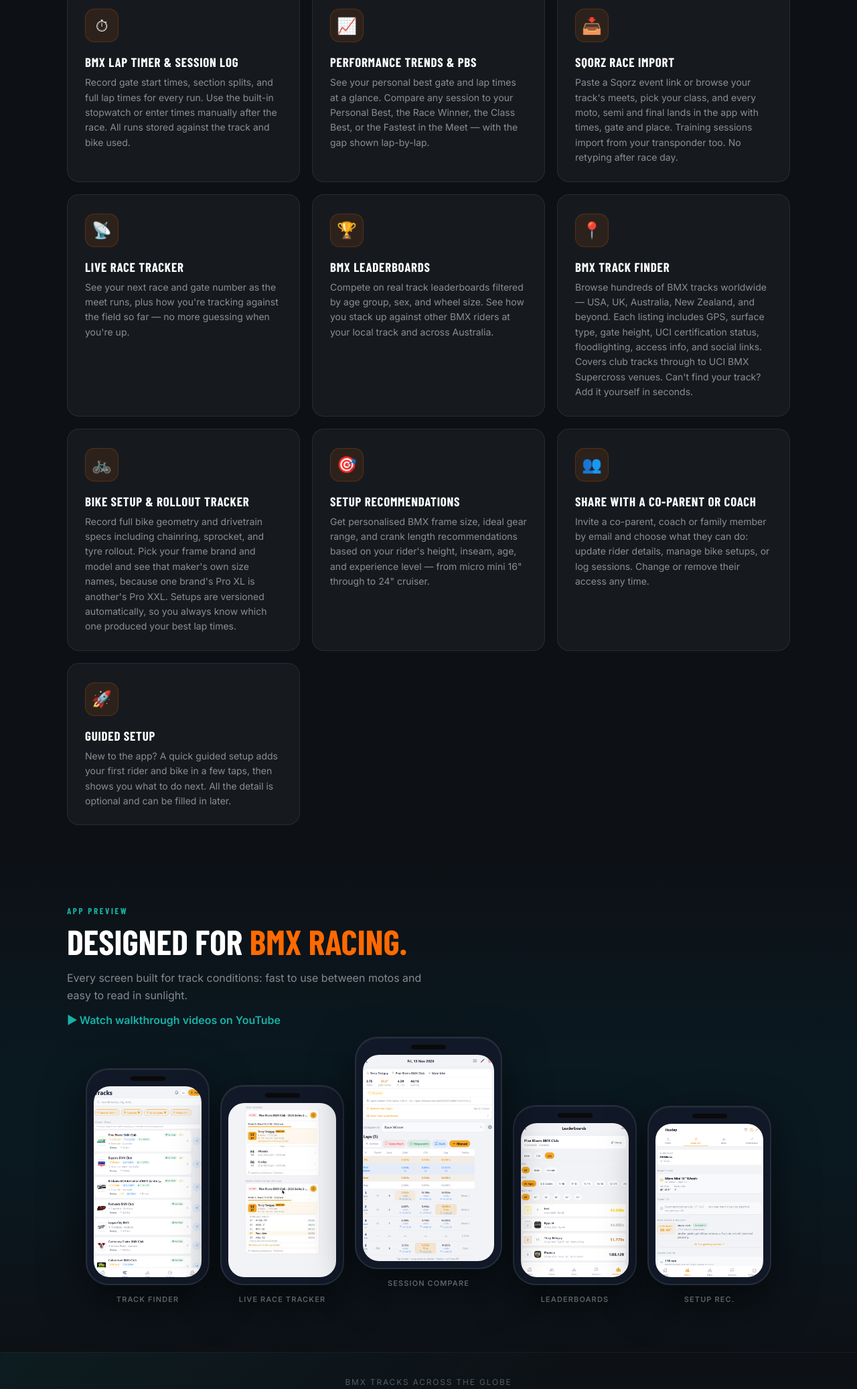
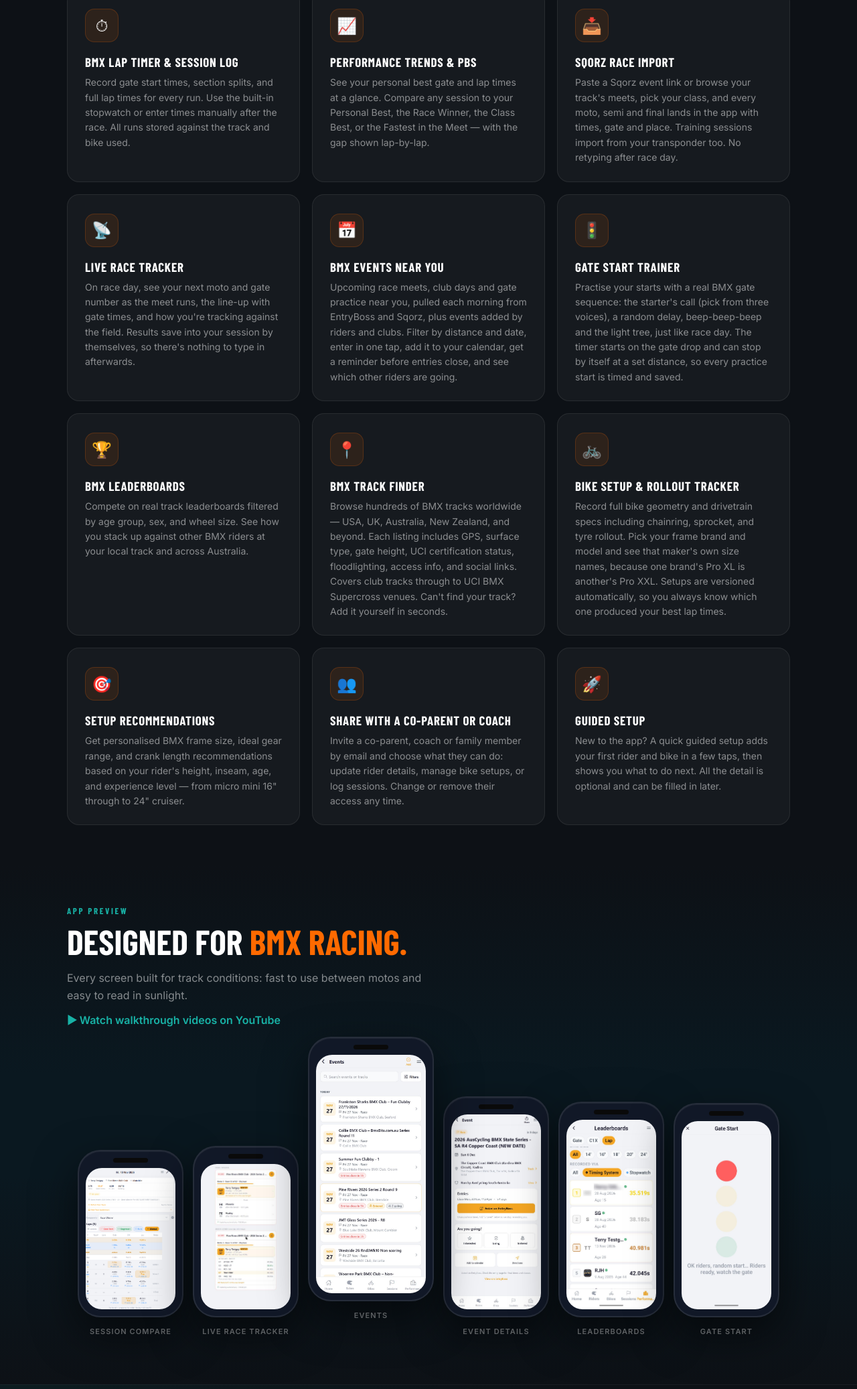
Before and after one commit to rjh-droid/holeshotbmx-landing, a plain HTML site: page index.html in a window 1280 px wide. Shown: the part 1315-3389 px from the top of the page at 67% size. Drawn offline with nearby package versions, Linux system fonts and the light colour scheme; a web font is replaced by a local one.

Commit message:
Website: Events, Gate Start and new screenshots (#5)
* Add Events and Gate Start feature cards, events FAQ, refresh live race copy

Co-Authored-By: Claude Opus 5.5 <noreply@anthropic.com>
Claude-Session: https://claude.ai/code/session_01PQfWQKy1n8G72AiMaBaZMM

* Website screenshots: Events, event page and new leaderboard; six phones fit one row

Co-Authored-By: Claude Opus 5.5 <noreply@anthropic.com>
Claude-Session: https://claude.ai/code/session_01PQfWQKy1n8G72AiMaBaZMM

* Gate Start screenshot and copy; Events is the centre screenshot

Co-Authored-By: Claude Opus 5.5 <noreply@anthropic.com>
Claude-Session: https://claude.ai/code/session_01PQfWQKy1n8G72AiMaBaZMM

---------

Co-authored-by: Claude <noreply@anthropic.com>

```diff
--- a/index.html
+++ b/index.html
@@ -4,8 +4,8 @@
   <meta charset="UTF-8">
   <meta name="viewport" content="width=device-width, initial-scale=1.0">
   <title>Holeshot BMX — BMX App for Racing, Lap Times & Track Finder</title>
-  <meta name="description" content="Holeshot BMX is the BMX racing app for riders, parents and coaches. Log gate and lap times, import Sqorz race results, find BMX tracks worldwide, manage bike setups and compete on leaderboards. Free on Android, coming soon to iOS.">
-  <meta name="keywords" content="BMX app, BMX racing app, BMX race tracker, BMX lap timer, BMX gate time tracker, BMX track directory, BMX leaderboard, BMX bike setup, BMX training app, BMX performance tracker, Sqorz BMX, BMX rollout calculator, BMX frame size, BMX gear ratio, BMX tracks worldwide, BMX tracks USA, BMX tracks UK, BMX tracks Australia, BMX tracks near me, add BMX track, Sqorz import, BMX coach app, BMX parent app, UCI BMX, UCI BMX Racing, UCI BMX Supercross, BMX World Championships, BMX Worlds, UCI certified BMX track, BMX racing world cup, elite BMX racing">
+  <meta name="description" content="Holeshot BMX is the BMX racing app for riders, parents and coaches. Log gate and lap times, import Sqorz race results, find BMX tracks and upcoming events, manage bike setups and compete on leaderboards. Free on Android, coming soon to iOS.">
+  <meta name="keywords" content="BMX app, BMX racing app, BMX race tracker, BMX lap timer, BMX gate time tracker, BMX track directory, BMX leaderboard, BMX bike setup, BMX training app, BMX performance tracker, Sqorz BMX, BMX rollout calculator, BMX frame size, BMX gear ratio, BMX tracks worldwide, BMX tracks USA, BMX tracks UK, BMX tracks Australia, BMX tracks near me, add BMX track, Sqorz import, BMX coach app, BMX parent app, UCI BMX, UCI BMX Racing, UCI BMX Supercross, BMX World Championships, BMX Worlds, UCI certified BMX track, BMX racing world cup, elite BMX racing, BMX events near me, BMX race calendar, EntryBoss, BMX gate start practice">
   <meta name="author" content="Holeshot BMX">
   <meta name="robots" content="index, follow">
   <link rel="canonical" href="https://holeshotbmx.com.au/">
@@ -124,6 +124,14 @@
         "acceptedAnswer": {
           "@type": "Answer",
           "text": "Yes. Invite a co-parent, coach or family member by email and choose what they can do: update rider details, manage bike setups, or log sessions. They see the rider in their own app, and you can change or remove their access at any time."
+        }
+      },
+      {
+        "@type": "Question",
+        "name": "How do I find BMX races and events near me?",
+        "acceptedAnswer": {
+          "@type": "Answer",
+          "text": "Open Events in the app to see upcoming BMX race meets, club days and gate practice near you. Events are gathered every morning from EntryBoss and Sqorz, and riders and clubs can add their own. Each event links to its entry page, can be added to your calendar, and can remind you before entries close. Events currently cover Australia."
         }
       }
     ]
@@ -496,16 +504,16 @@
       display: flex;
       justify-content: center;
       align-items: flex-end;
-      gap: 16px;
+      gap: 14px;
       flex-wrap: wrap;
     }
 
     .phone {
       flex-shrink: 0;
-      width: 185px;
+      width: 158px;
     }
     .phone.hero-phone {
-      width: 220px;
+      width: 188px;
       transform: translateY(-24px);
     }
 
@@ -771,7 +779,17 @@
       <div class="feat-card">
         <div class="feat-icon">📡</div>
         <h3>Live Race Tracker</h3>
-        <p>See your next race and gate number as the meet runs, plus how you're tracking against the field so far — no more guessing when you're up.</p>
+        <p>On race day, see your next moto and gate number as the meet runs, the line-up with gate times, and how you're tracking against the field. Results save into your session by themselves, so there's nothing to type in afterwards.</p>
+      </div>
+      <div class="feat-card">
+        <div class="feat-icon">📅</div>
+        <h3>BMX Events Near You</h3>
+        <p>Upcoming race meets, club days and gate practice near you, pulled each morning from EntryBoss and Sqorz, plus events added by riders and clubs. Filter by distance and date, enter in one tap, add it to your calendar, get a reminder before entries close, and see which other riders are going.</p>
+      </div>
+      <div class="feat-card">
+        <div class="feat-icon">🚦</div>
+        <h3>Gate Start Trainer</h3>
+        <p>Practise your starts with a real BMX gate sequence: the starter's call (pick from three voices), a random delay, beep-beep-beep and the light tree, just like race day. The timer starts on the gate drop and can stop by itself at a set distance, so every practice start is timed and saved.</p>
       </div>
       <div class="feat-card">
         <div class="feat-icon">🏆</div>
@@ -823,42 +841,50 @@
       <div class="phone">
         <div class="phone-shell">
           <div class="notch"></div>
-          <img src="screenshots/track-finder-2026-11.png"
-               alt="Holeshot BMX track directory showing a nearest-first list of BMX tracks with verified badges">
+          <img src="screenshots/session-compare-2026-11.png"
+               alt="Holeshot BMX session screen with Compare To Personal Best, Race Winner, Class Best, or Fastest in the Meet" loading="lazy">
         </div>
-        <p class="phone-lbl">Track Finder</p>
+        <p class="phone-lbl">Session Compare</p>
       </div>
       <div class="phone">
         <div class="phone-shell">
           <div class="notch"></div>
           <img src="screenshots/live-race-tracker-2026-11.png"
-               alt="Holeshot BMX Live Race Tracker showing next race, gate number, and standing against the field during a meet">
+               alt="Holeshot BMX Live Race Tracker showing next race, gate number, and standing against the field during a meet" loading="lazy">
         </div>
         <p class="phone-lbl">Live Race Tracker</p>
       </div>
       <div class="phone hero-phone">
         <div class="phone-shell">
           <div class="notch"></div>
-          <img src="screenshots/session-compare-2026-11.png"
-               alt="Holeshot BMX session screen with Compare To Personal Best, Race Winner, Class Best, or Fastest in the Meet">
+          <img src="screenshots/events-2026-11.jpg"
+               alt="Holeshot BMX Events list showing upcoming BMX race meets across Australia with entries-closing alerts and how many riders are going" loading="lazy">
         </div>
-        <p class="phone-lbl">Session Compare</p>
+        <p class="phone-lbl">Events</p>
       </div>
       <div class="phone">
         <div class="phone-shell">
           <div class="notch"></div>
-          <img src="screenshots/Screenshot 2026-06-10 002706.png"
-               alt="Holeshot BMX leaderboard showing top riders at Pine Rivers BMX Club filtered by age group and bike wheel size">
+          <img src="screenshots/event-detail-2026-11.jpg"
+               alt="Holeshot BMX event page for an AusCycling BMX State Series round with Enter on EntryBoss, Going and Entered buttons, Add to calendar and Directions" loading="lazy">
+        </div>
+        <p class="phone-lbl">Event Details</p>
+      </div>
+      <div class="phone">
+        <div class="phone-shell">
+          <div class="notch"></div>
+          <img src="screenshots/leaderboards-2026-11.jpg"
+               alt="Holeshot BMX lap time leaderboard filtered by wheel size and timing method, with verified times" loading="lazy">
         </div>
         <p class="phone-lbl">Leaderboards</p>
       </div>
       <div class="phone">
         <div class="phone-shell">
           <div class="notch"></div>
-          <img src="screenshots/Screenshot 2026-06-10 002734.png"
-               alt="Holeshot BMX setup recommendations showing ideal frame size, gear range in gear inches, and crank length for a BMX rider">
+          <img src="screenshots/gate-start-2026-11.jpg"
+               alt="Holeshot BMX Gate Start trainer showing the starting light tree and the starter call: OK riders, random start, riders ready, watch the gate" loading="lazy">
         </div>
-        <p class="phone-lbl">Setup Rec.</p>
+        <p class="phone-lbl">Gate Start</p>
       </div>
     </div>
   </div>
@@ -992,6 +1018,16 @@
         <p>Yes. Invite a co-parent, coach or family member by email and choose what they can do: update rider details, manage bike setups, or log sessions. They see the rider in their own app, and you can change or remove their access at any time.</p>
       </details>
 
+      <details class="faq-item">
+        <summary>
+          How do I find BMX races and events near me?
+          <svg class="faq-chevron" viewBox="0 0 20 20" fill="none">
+            <path d="M5 7.5l5 5 5-5" stroke="currentColor" stroke-width="1.8" stroke-linecap="round" stroke-linejoin="round"/>
+          </svg>
+        </summary>
+        <p>Open Events in the app to see upcoming BMX race meets, club days and gate practice near you. Events are gathered every morning from EntryBoss and Sqorz, and riders and clubs can add their own. Each event links to its entry page, can be added to your calendar, and can remind you before entries close. Events currently cover Australia.</p>
+      </details>
+
     </div>
   </div>
 </section>
```
Also changed, not shown: screenshots/Screenshot 2026-06-10 002706.png (deleted), screenshots/Screenshot 2026-06-10 002734.png (deleted), screenshots/event-detail-2026-11.jpg (added), screenshots/events-2026-11.jpg (added), screenshots/gate-start-2026-11.jpg (added), screenshots/leaderboards-2026-11.jpg (added).
